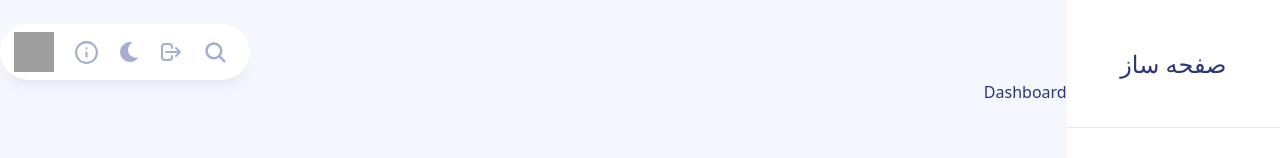
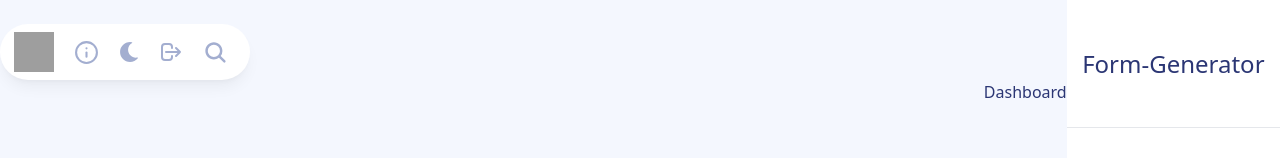
Before and after one commit to mbadangiz/blog-app, a React (Vite) app: page /profile/dashboard in a window 1280 px wide. Shown: the top 158 px of the page. Built offline with nearby package versions, Linux system fonts and the light colour scheme; sample sign-in values are in the browser's storage; grey boxes are pictures that could not be loaded.

Commit message:
fix: change language

```diff
--- a/src/layout/ProfileLayout/ProfileMenu.tsx
+++ b/src/layout/ProfileLayout/ProfileMenu.tsx
@@ -24,7 +24,7 @@ function ProfileMenu({ childrenMenuHandlers }: ProfileMenuProps2) {
   return (
     <nav className={generateSingleClassString(profileMenuStyleConfig.nav)}>
       <section className="hidden h-32 w-full content-center items-center justify-center border-b-[1px] font-Black_ir text-2xl lg:flex">
-        صفحه ساز
+        Form-Generator
       </section>
       <ul className={generateSingleClassString(profileMenuStyleConfig.ul)}>
         {menu.map((items) => {
```
